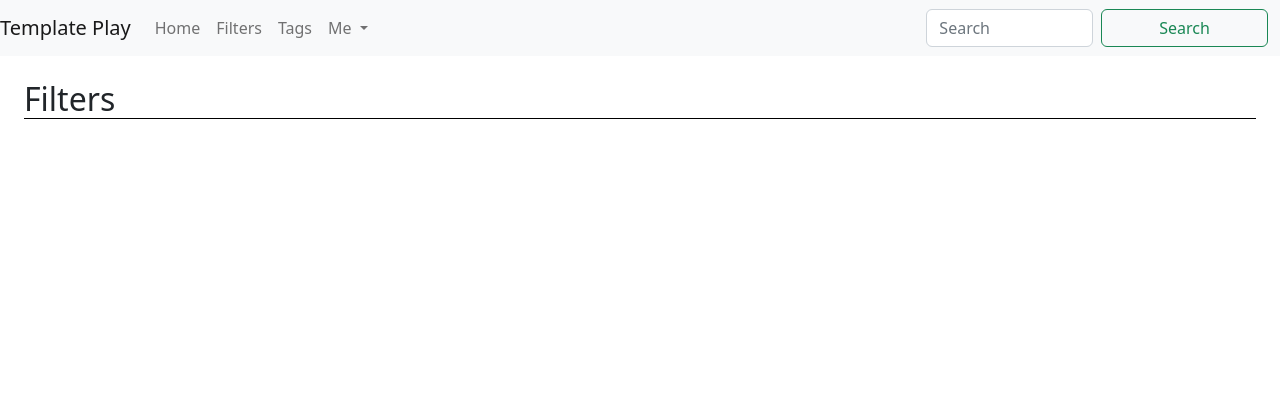
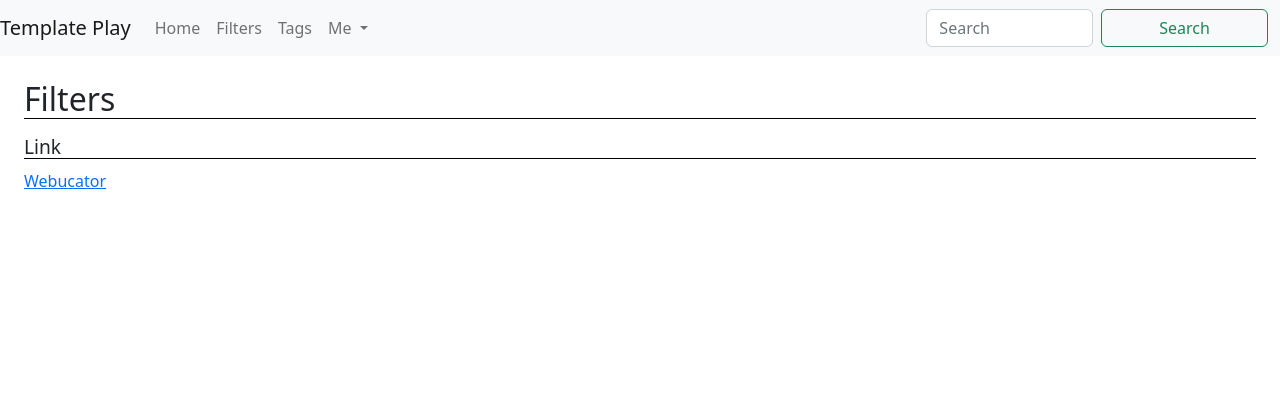
Before and after one commit to Sl33pybear/templates_proj, a Django app: page /filters/ in a window 1280 px wide. Shown: the top 420 px of the page. Run offline with Django 5.2, Linux system fonts and the light colour scheme; some libraries are stand-ins or nearby versions.

Commit message:
Initial project

```diff
--- a/templates/practice/filters.html
+++ b/templates/practice/filters.html
@@ -3,4 +3,7 @@
 {% block title %}Filters{% endblock %}
 {% block main %}
   <h2>Filters</h2>
+
+  <h3>Link</h3>
+<a href="{{ url }}">{{ company }}</a>
 {% endblock %}
```
